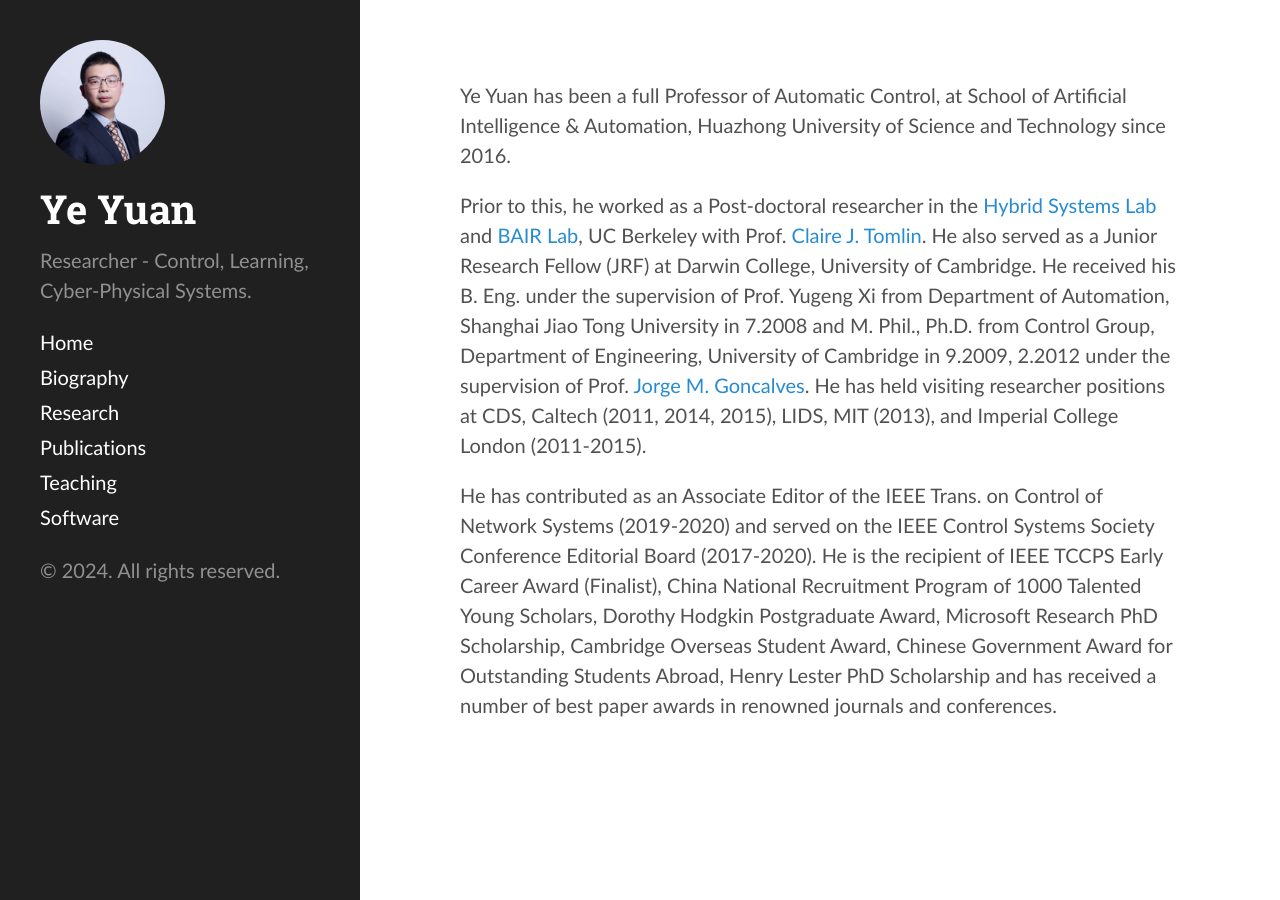
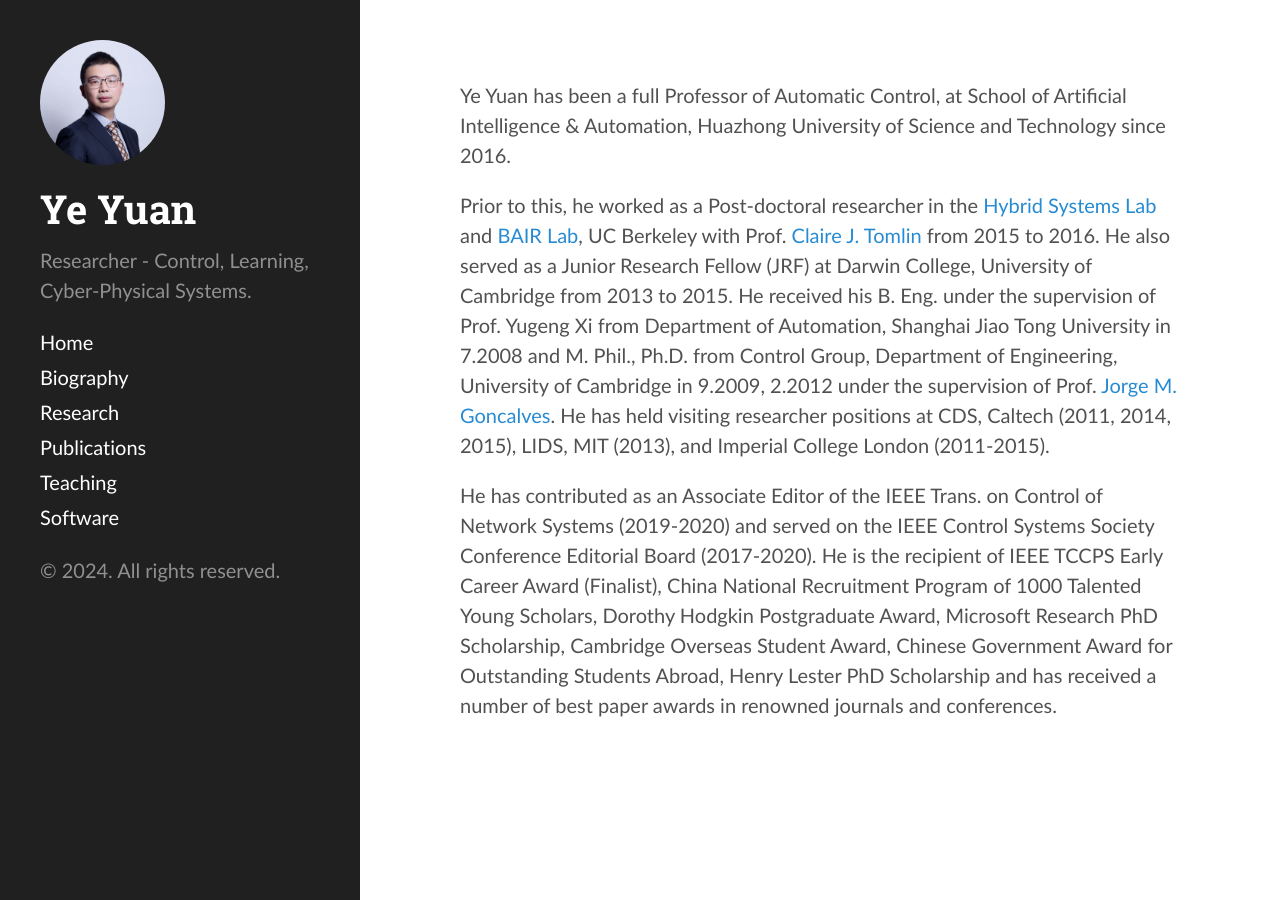
Before and after one commit to yy311/yy311.github.io, a Jekyll site: the page built from bio.md, in a window 1280 px wide. Built offline with Jekyll 4.4.1, drawn with Linux system fonts in a browser that asks for light colours.

Commit message:
Update bio.md

```diff
--- a/bio.md
+++ b/bio.md
@@ -5,6 +5,6 @@ layout: default
 
 Ye Yuan has been a full Professor of Automatic Control, at School of Artificial Intelligence & Automation, Huazhong University of Science and Technology since 2016.
 
-Prior to this, he worked as a Post-doctoral researcher in the [Hybrid Systems Lab](http://hybrid.eecs.berkeley.edu/) and [BAIR Lab](http://bair.berkeley.edu/index.html#header), UC Berkeley with Prof. [Claire J. Tomlin](http://eecs.berkeley.edu/~tomlin). He also served as a Junior Research Fellow (JRF) at Darwin College, University of Cambridge. He received his B. Eng. under the supervision of Prof. Yugeng Xi from Department of Automation, Shanghai Jiao Tong University in 7.2008 and M. Phil., Ph.D. from Control Group, Department of Engineering, University of Cambridge in 9.2009, 2.2012 under the supervision of Prof. [Jorge M. Goncalves](http://wwwen.uni.lu/lcsb/people/jorge_goncalves). He has held visiting researcher positions at CDS, Caltech (2011, 2014, 2015), LIDS, MIT (2013), and Imperial College London (2011-2015).
+Prior to this, he worked as a Post-doctoral researcher in the [Hybrid Systems Lab](http://hybrid.eecs.berkeley.edu/) and [BAIR Lab](http://bair.berkeley.edu/index.html#header), UC Berkeley with Prof. [Claire J. Tomlin](http://eecs.berkeley.edu/~tomlin) from 2015 to 2016. He also served as a Junior Research Fellow (JRF) at Darwin College, University of Cambridge from 2013 to 2015. He received his B. Eng. under the supervision of Prof. Yugeng Xi from Department of Automation, Shanghai Jiao Tong University in 7.2008 and M. Phil., Ph.D. from Control Group, Department of Engineering, University of Cambridge in 9.2009, 2.2012 under the supervision of Prof. [Jorge M. Goncalves](http://wwwen.uni.lu/lcsb/people/jorge_goncalves). He has held visiting researcher positions at CDS, Caltech (2011, 2014, 2015), LIDS, MIT (2013), and Imperial College London (2011-2015).
 
 He has contributed as an Associate Editor of the IEEE Trans. on Control of Network Systems (2019-2020) and served on the IEEE Control Systems Society Conference Editorial Board (2017-2020). He is the recipient of IEEE TCCPS Early Career Award (Finalist), China National Recruitment Program of 1000 Talented Young Scholars, Dorothy Hodgkin Postgraduate Award, Microsoft Research PhD Scholarship, Cambridge Overseas Student Award, Chinese Government Award for Outstanding Students Abroad, Henry Lester PhD Scholarship and has received a number of best paper awards in renowned journals and conferences.
```
